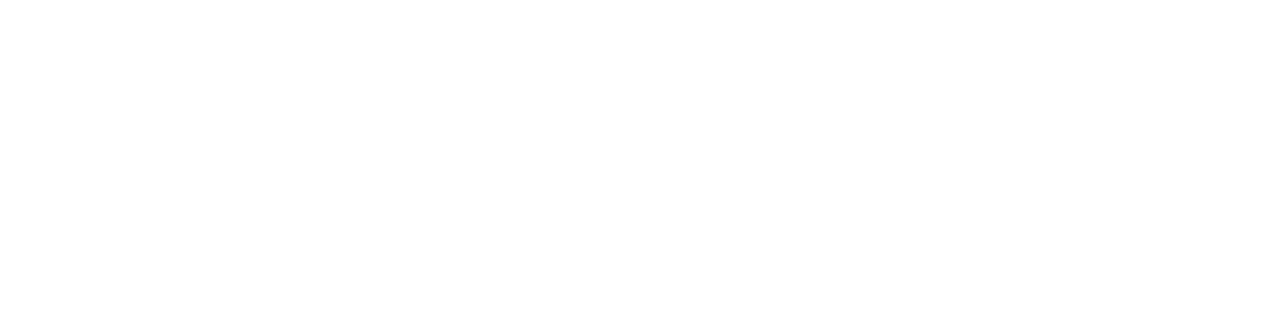
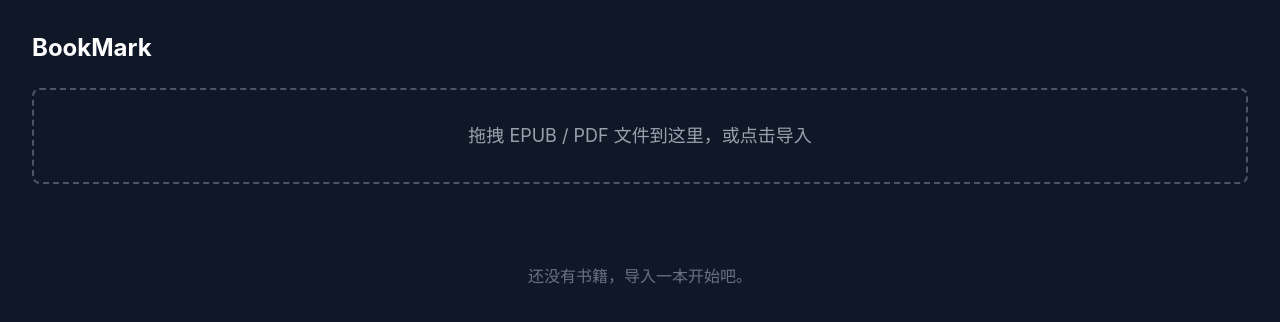
Before and after one commit to xiaoxiaoyi12/bookmark, a React (Vite) app: page / in a window 1280 px wide. Shown: the top 322 px of the page. Built offline with nearby package versions, Linux system fonts and the light colour scheme.

Commit message:
feat: 书籍导入和书库页面
Co-Authored-By: Claude Opus 4.6 <noreply@anthropic.com>

```diff
--- /dev/null
+++ b/src/components/library/BookCard.tsx
@@ -0,0 +1,48 @@
+import { useNavigate } from 'react-router-dom'
+import type { Book } from '../../types'
+import { db } from '../../db'
+
+interface Props {
+  book: Book
+  onDeleted: () => void
+}
+
+export default function BookCard({ book, onDeleted }: Props) {
+  const navigate = useNavigate()
+
+  const handleDelete = async (e: React.MouseEvent) => {
+    e.stopPropagation()
+    if (!book.id) return
+    await db.books.delete(book.id)
+    await db.highlights.where('bookId').equals(book.id).delete()
+    await db.notes.where('bookId').equals(book.id).delete()
+    await db.readingProgress.delete(book.id)
+    onDeleted()
+  }
+
+  return (
+    <div
+      className="group relative bg-gray-800 rounded-lg overflow-hidden cursor-pointer hover:ring-2 hover:ring-blue-500 transition-all"
+      onClick={() => navigate(`/read/${book.id}`)}
+    >
+      <div className="aspect-[3/4] bg-gray-700 flex items-center justify-center">
+        {book.coverUrl ? (
+          <img src={book.coverUrl} alt={book.title} className="w-full h-full object-cover" />
+        ) : (
+          <span className="text-4xl text-gray-500">📖</span>
+        )}
+      </div>
+      <div className="p-3">
+        <h3 className="text-sm font-medium text-white truncate">{book.title}</h3>
+        <p className="text-xs text-gray-400 truncate">{book.author}</p>
+        <span className="text-xs text-gray-500 uppercase">{book.format}</span>
+      </div>
+      <button
+        onClick={handleDelete}
+        className="absolute top-2 right-2 hidden group-hover:block bg-red-600 text-white rounded-full w-6 h-6 text-xs leading-none"
+      >
+        ✕
+      </button>
+    </div>
+  )
+}
--- /dev/null
+++ b/src/components/library/BookGrid.tsx
@@ -0,0 +1,21 @@
+import type { Book } from '../../types'
+import BookCard from './BookCard'
+
+interface Props {
+  books: Book[]
+  onChanged: () => void
+}
+
+export default function BookGrid({ books, onChanged }: Props) {
+  if (books.length === 0) {
+    return <p className="text-gray-500 text-center py-12">还没有书籍，导入一本开始吧。</p>
+  }
+
+  return (
+    <div className="grid grid-cols-2 sm:grid-cols-3 md:grid-cols-4 lg:grid-cols-6 gap-4">
+      {books.map(book => (
+        <BookCard key={book.id} book={book} onDeleted={onChanged} />
+      ))}
+    </div>
+  )
+}
--- /dev/null
+++ b/src/components/library/ImportDropzone.tsx
@@ -0,0 +1,64 @@
+import { useCallback } from 'react'
+import { db } from '../../db'
+import { extractEpubMetadata } from '../../utils/epub-metadata'
+import type { Book } from '../../types'
+
+interface Props {
+  onImported: () => void
+}
+
+export default function ImportDropzone({ onImported }: Props) {
+  const handleFiles = useCallback(async (files: FileList | null) => {
+    if (!files) return
+
+    for (const file of Array.from(files)) {
+      const ext = file.name.split('.').pop()?.toLowerCase()
+      if (ext !== 'epub' && ext !== 'pdf') continue
+
+      const data = await file.arrayBuffer()
+      const format = ext as 'epub' | 'pdf'
+
+      let title = file.name.replace(/\.[^.]+$/, '')
+      let author = '未知作者'
+      let coverUrl: string | undefined
+
+      if (format === 'epub') {
+        const meta = await extractEpubMetadata(data)
+        title = meta.title
+        author = meta.author
+        coverUrl = meta.coverUrl
+      }
+
+      const book: Book = {
+        title,
+        author,
+        format,
+        coverUrl,
+        fileData: data,
+        createdAt: Date.now(),
+      }
+
+      await db.books.add(book)
+    }
+
+    onImported()
+  }, [onImported])
+
+  return (
+    <div
+      className="border-2 border-dashed border-gray-600 rounded-lg p-8 text-center cursor-pointer hover:border-gray-400 transition-colors"
+      onDragOver={e => e.preventDefault()}
+      onDrop={e => { e.preventDefault(); handleFiles(e.dataTransfer.files) }}
+      onClick={() => {
+        const input = document.createElement('input')
+        input.type = 'file'
+        input.accept = '.epub,.pdf'
+        input.multiple = true
+        input.onchange = () => handleFiles(input.files)
+        input.click()
+      }}
+    >
+      <p className="text-gray-400 text-lg">拖拽 EPUB / PDF 文件到这里，或点击导入</p>
+    </div>
+  )
+}
--- a/src/pages/LibraryPage.tsx
+++ b/src/pages/LibraryPage.tsx
@@ -1,3 +1,26 @@
+import { useState, useEffect, useCallback } from 'react'
+import { db } from '../db'
+import type { Book } from '../types'
+import ImportDropzone from '../components/library/ImportDropzone'
+import BookGrid from '../components/library/BookGrid'
+
 export default function LibraryPage() {
-  return <div className="p-8 text-white">BookMark 书库</div>
+  const [books, setBooks] = useState<Book[]>([])
+
+  const loadBooks = useCallback(async () => {
+    const all = await db.books.orderBy('createdAt').reverse().toArray()
+    setBooks(all)
+  }, [])
+
+  useEffect(() => { loadBooks() }, [loadBooks])
+
+  return (
+    <div className="min-h-screen bg-gray-900 p-8">
+      <h1 className="text-2xl font-bold text-white mb-6">BookMark</h1>
+      <ImportDropzone onImported={loadBooks} />
+      <div className="mt-8">
+        <BookGrid books={books} onChanged={loadBooks} />
+      </div>
+    </div>
+  )
 }
--- /dev/null
+++ b/src/utils/epub-metadata.ts
@@ -0,0 +1,24 @@
+import ePub from 'epubjs'
+
+export async function extractEpubMetadata(data: ArrayBuffer) {
+  const book = ePub(data)
+  await book.ready
+
+  const metadata = await book.loaded.metadata
+  let coverUrl: string | undefined
+
+  try {
+    const coverUrl_ = await book.coverUrl()
+    if (coverUrl_) coverUrl = coverUrl_
+  } catch {
+    // 无封面
+  }
+
+  book.destroy()
+
+  return {
+    title: metadata.title || '未命名',
+    author: metadata.creator || '未知作者',
+    coverUrl,
+  }
+}
```
